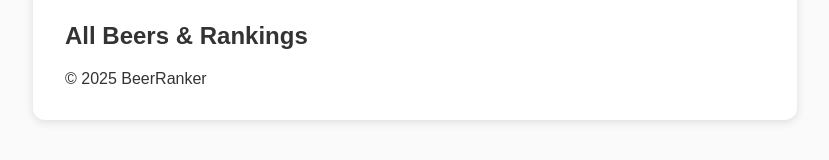
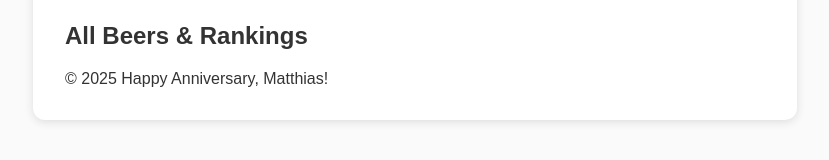
Before and after one commit to kathryncmoran/BeerRanker, a plain HTML site: page index.html in a window 1280 px wide. Shown: the part 203-363 px from the top of the page, without its empty margins (225-1054 px from the left). Drawn offline with Linux system fonts and the light colour scheme.

Commit message:
Update index.html

```diff
--- a/index.html
+++ b/index.html
@@ -49,7 +49,7 @@
       <ul id="beerList"></ul>
     </div>
     <footer>
-      &copy; 2025 BeerRanker
+      &copy; 2025 Happy Anniversary, Matthias!
     </footer>
   </div>
   <script>
```
